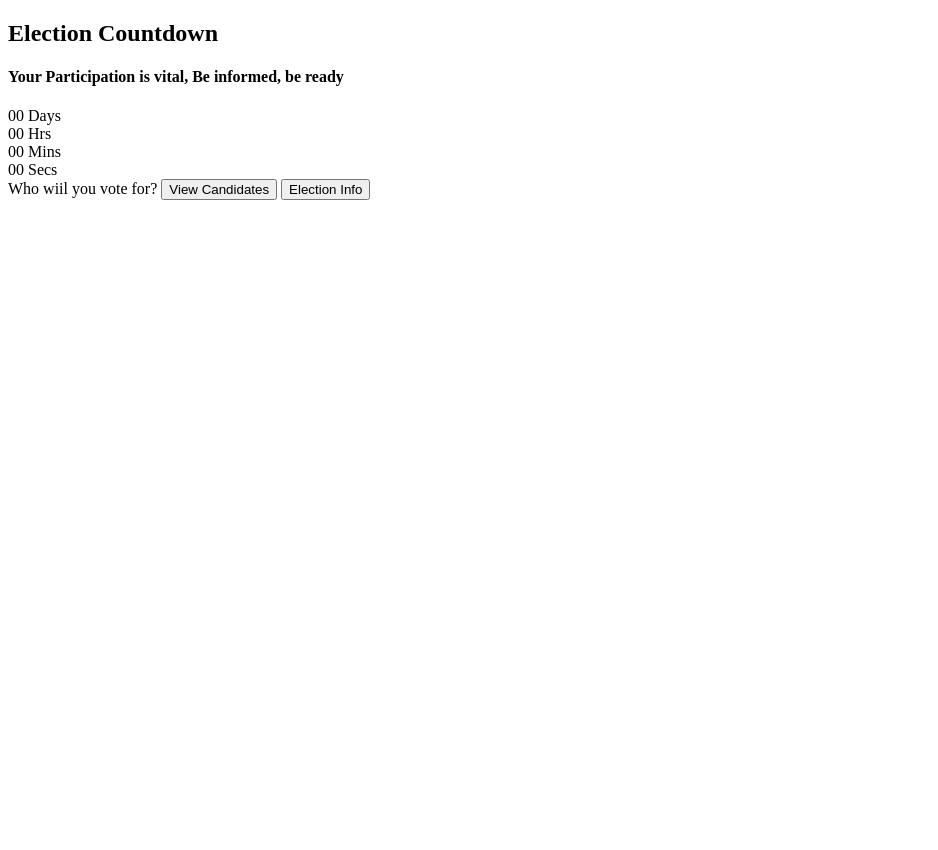
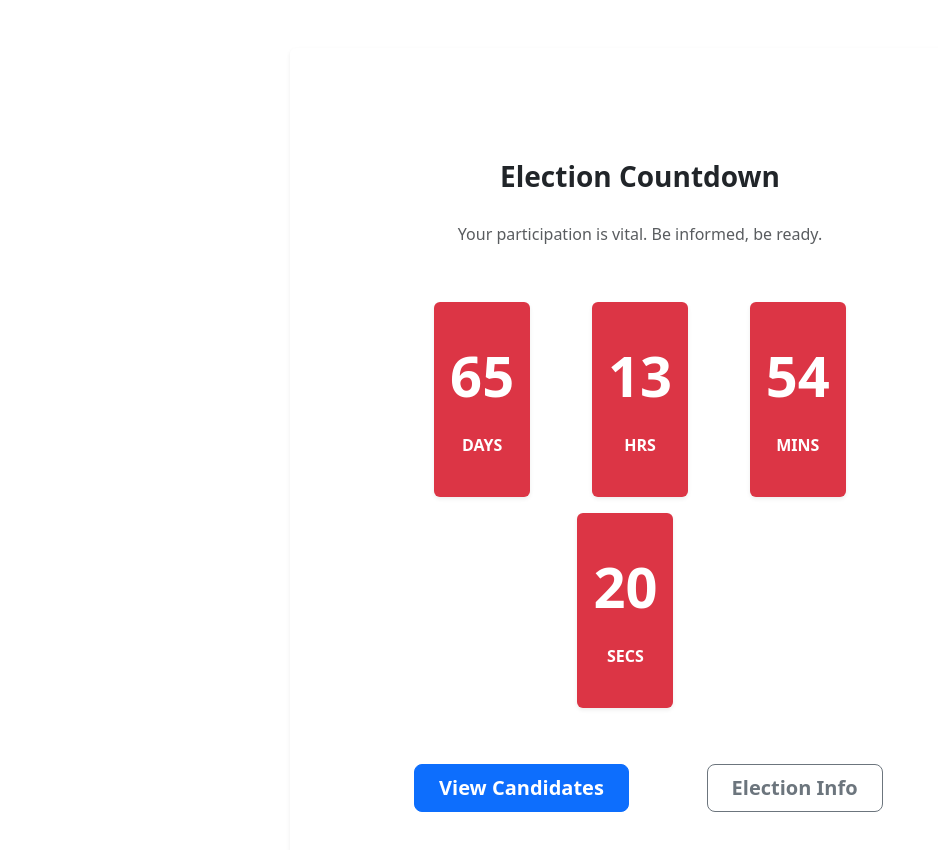
Before and after one commit to pallabiadhikari/Nepal_Nirman, a website: page countdown.html in a window 1280 px wide. Shown: the whole page, without its empty margins (0-938 px from the left). Before the commit the page ends 800 px from the top, so only its background shows below. Drawn offline with nearby package versions, Linux system fonts and the light colour scheme; files that its build step writes are made by us from their sources.

Commit message:
new website

```diff
--- a/countdown.html
+++ b/countdown.html
@@ -1,43 +1,81 @@
 <!DOCTYPE html>
 <html lang="en">
 <head>
-    <meta charset="UTF-8">
-    <meta name="viewport" content="width=device-width, initial-scale=1.0">
-    <title>election countdown card</title>
-    <link rel="stylesheet" href="countdown.css">
+    <meta charset="UTF-8">
+    <meta name="viewport" content="width=device-width, initial-scale=1.0">
+    <title>election countdown card</title>
+    <link rel="stylesheet" href="https://cdn.jsdelivr.net/npm/bootstrap@5.3.0/dist/css/bootstrap.min.css">
+    <link rel="stylesheet" href="countdown.css">
 </head>
 <body>
-    <div class= "election-countdown-card">
-        <h2>Election Countdown</h2>
-        <h4>Your Participation is vital, Be informed, be ready</h4>
-    </div>
+    <div class="card border-0 shadow-sm rounded-lg p-4 p-md-5 mx-auto mt-4" style="max-width: 700px;">
+    <div class="card-body text-center">
+        <h3 class="card-title fw-bold">Election Countdown</h3>
+        <p class="card-subtitle mb-4 text-muted">Your participation is vital. Be informed, be ready.</p>
 
-    <div class="countdown-timer">
+        <div class="d-flex justify-content-center align-items-center mb-4 flex-wrap">
+            <div class="countdown-block p-3 m-2 text-white rounded shadow-sm bg-danger">
+                <h1 id="days" class="display-4 fw-bold mb-0">00</h1>
+                <p class="mb-0 text-uppercase fw-bold">Days</p>
+            </div>
+            <div class="countdown-block p-3 m-2 text-white rounded shadow-sm bg-danger">
+                <h1 id="hours" class="display-4 fw-bold mb-0">00</h1>
+                <p class="mb-0 text-uppercase fw-bold">Hrs</p>
+            </div>
+            <div class="countdown-block p-3 m-2 text-white rounded shadow-sm bg-danger">
+                <h1 id="minutes" class="display-4 fw-bold mb-0">00</h1>
+                <p class="mb-0 text-uppercase fw-bold">Mins</p>
+            </div>
+            <div class="countdown-block p-3 m-2 text-white rounded shadow-sm bg-danger">
+                <h1 id="seconds" class="display-4 fw-bold mb-0">00</h1>
+                <p class="mb-0 text-uppercase fw-bold">Secs</p>
+            </div>
+        </div>
 
+        <div class="d-grid gap-2 d-sm-flex justify-content-sm-center">
+            <button class="btn btn-primary btn-lg px-4 me-sm-3 fw-bold" type="button">View Candidates</button>
+            <button class="btn btn-outline-secondary btn-lg px-4 fw-bold" type="button">Election Info</button>
+        </div>
+    </div>
+</div>
 
-        <div class="time-block">
-         <span id = "days" class="time-value">00</span>
-         <span id="time-label">Days</span>
-        </div>
+<script>
+    // Set the date we're counting down to
+    // The date has to be in a format that JavaScript can read.
+    // E.g., "Oct 15, 2025 10:00:00" or just use a new Date() object for a specific future date
+    const endDate = new Date("November 20, 2025 00:00:00").getTime();
 
-        <div class="time-block">
-            <span id ="hours" class = "time-value">00</span>
-            <span id="time-label">Hrs</span>
-        </div>
+    // Update the count down every 1 second
+    const countdownTimer = setInterval(function() {
 
-        <div class="time-block">
-            <span id="minutes" class="time-value">00</span>
-            <span id="time-label">Mins</span>
-        </div>
+      // Get today's date and time
+      const now = new Date().getTime();
 
-        <div class="timer-block">
-            <span id="seconds" class="time-value">00</span>
-            <span id="time-label">Secs</span>
-        </div>
-    </div>
-      <span class="who-will-you-vote">Who wiil you vote for?</span>
-      <button class="btn primary-btn">View Candidates</button>
-      <button class="btn secondary-btn">Election Info</button>
-    </div>
+      // Find the distance between now and the end date
+      const distance = endDate - now;
+
+      // Time calculations for days, hours, minutes and seconds
+      const days = Math.floor(distance / (1000 * 60 * 60 * 24));
+      const hours = Math.floor((distance % (1000 * 60 * 60 * 24)) / (1000 * 60 * 60));
+      const minutes = Math.floor((distance % (1000 * 60 * 60)) / (1000 * 60));
+      const seconds = Math.floor((distance % (1000 * 60)) / 1000);
+
+      // Output the result in elements with the corresponding IDs
+      document.getElementById("days").innerHTML = days;
+      document.getElementById("hours").innerHTML = hours;
+      document.getElementById("minutes").innerHTML = minutes;
+      document.getElementById("seconds").innerHTML = seconds;
+
+      // If the count down is finished, display a message and stop the timer
+      if (distance < 0) {
+        clearInterval(countdownTimer);
+        document.getElementById("days").innerHTML = "00";
+        document.getElementById("hours").innerHTML = "00";
+        document.getElementById("minutes").innerHTML = "00";
+        document.getElementById("seconds").innerHTML = "00";
+      }
+    }, 1000);
+</script>
+
 </body>
 </html>
```
Also changed, not shown: assets/image/landing_page_ui.png (renamed from assets/landing_page_ui.png), style/countdown.css (deleted).
